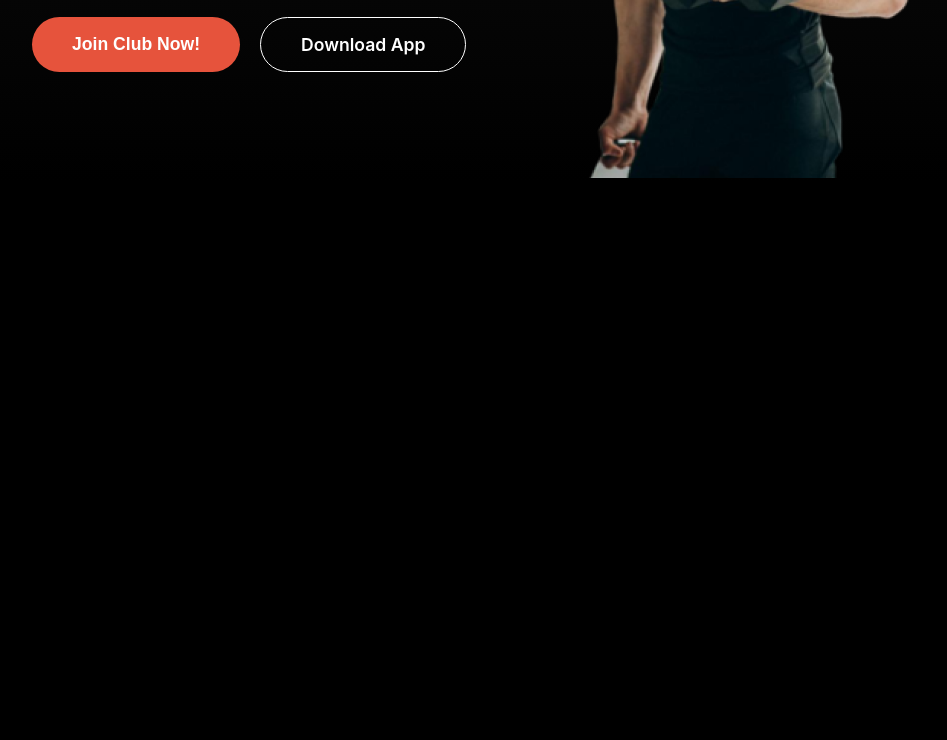
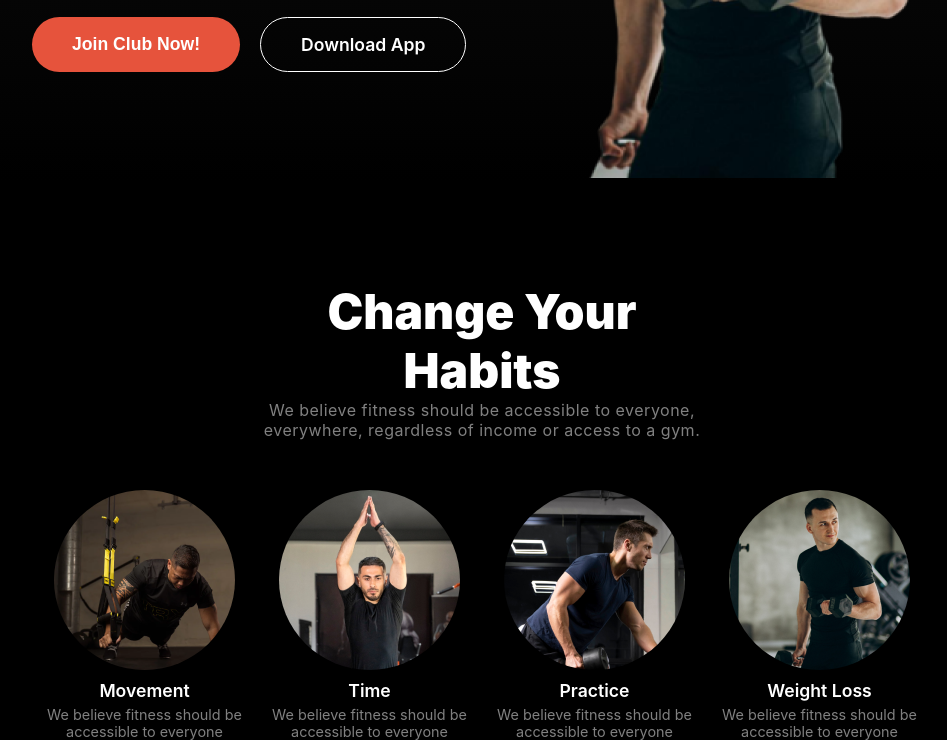
Before and after one commit to anikdas10/Assignment-2, a plain HTML site: page index.html in a window 1280 px wide. Shown: the part 497-1237 px from the top of the page, without its empty margins (158-1105 px from the left). Before the commit the page ends 800 px from the top, so only its background shows below. Drawn offline with Linux system fonts and the light colour scheme.

Commit message:
Change Your havit complete

```diff
--- a/index.html
+++ b/index.html
@@ -34,7 +34,34 @@
     </header>
     <!-- main section start -->
     <main>
-
+        <section class=" container your-havits">
+            <div class="txt-container">
+                <h3 class="txt-heading">Change Your Habits</h3>
+                <p class="txt-description">We believe fitness should be accessible to everyone, everywhere, regardless of income or access to a gym.</p>
+            </div>
+            <div class="havits-img-container">
+                <div class="h-container">
+                    <img class="havits-img" src="./images/image 3.png" alt="">
+                    <h6 class="img-h">Movement</h6>
+                    <p class="img-p">We believe fitness should be accessible to everyone</p>
+                </div>
+                <div class="h-container">
+                    <img class="havits-img" src="./images/image 2.png" alt="">
+                    <h6 class="img-h">Time</h6>
+                    <p class="img-p">We believe fitness should be accessible to everyone</p>
+                </div>
+                <div class="h-container">
+                    <img class="havits-img" src="./images/image 4.png" alt="">
+                    <h6 class="img-h">Practice</h6>
+                    <p class="img-p">We believe fitness should be accessible to everyone</p>
+                </div>
+                <div class="h-container">
+                    <img class="havits-img" src="./images/image 5.png" alt="">
+                    <h6 class="img-h">Weight Loss</h6>
+                    <p class="img-p">We believe fitness should be accessible to everyone</p>
+                </div>
+            </div>
+        </section>
         <!-- Run Extra Mile -->
          <section class="container run-extra">
             <div class="run-txt-container"></div>
--- a/styles/style.css
+++ b/styles/style.css
@@ -107,3 +107,48 @@ margin-top: 80px;
     gap: 20px;
     margin-top: 20px;
 }
+
+
+/* Your havits */
+.your-havits
+{
+    margin-top: 100px;
+}
+.txt-heading{
+    color: rgb(255, 255, 255);
+font-size: 3rem;
+font-weight: 900;
+}
+.txt-container{
+    width: 50%;
+    text-align: center;
+    margin: 0 auto;
+}
+.img-h{
+    color: rgb(255, 255, 255);
+font-size: 1.1rem;
+font-weight: 600;
+margin-top: 10px;
+}
+.img-p{
+    color: rgba(255, 255, 255, 0.5);
+font-size: .9rem;
+font-weight: 400;
+text-align: center;
+margin-top: 5px;
+}
+.havits-img{
+    border-radius: 50%;
+}
+.havits-img-container{
+    display: flex;
+    justify-content: space-between;
+    align-items: center;
+    margin-top: 50px;
+}
+.h-container{
+    display: flex;
+    flex-direction: column;
+    justify-content: center;
+    align-items: center;
+}
```
